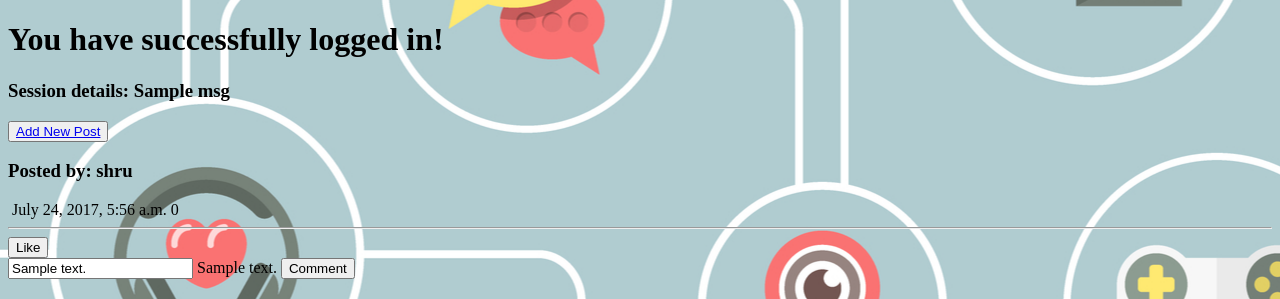
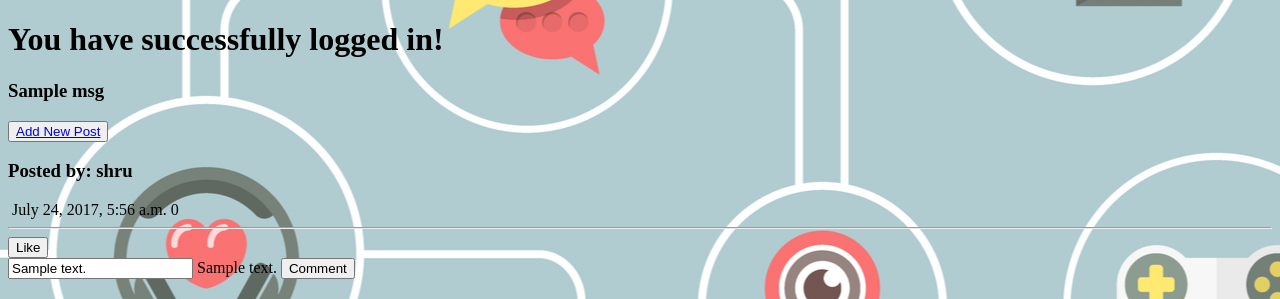
Before and after one commit to shruti9619/instaClone, a Django app: template myApp/templates/login_success.html in a window 1280 px wide. Shown: the top 299 px of the page. Run offline with Django 3.2, Linux system fonts and the light colour scheme; data comes from the database, SQL or seed files in the repository; tables that the repository leaves empty hold one stand-in row (values such as "Sample post"); the template is opened without the code that fills it: values that come from a table or form of the project are taken from there, most other values are stand-ins (such as "Sample title", 1, 10 or a date in 2020).

Commit message:
post added msg display successful

```diff
--- a/myApp/templates/login_success.html
+++ b/myApp/templates/login_success.html
@@ -8,7 +8,7 @@
 <body class="backgroundcol" style="background: url('{% static 'images/backgroundkids.jpg' %}') no-repeat center center fixed; ">
 <h1>You have successfully logged in!</h1>
 
-<h3>Session details: {{msg}}</h3>
+<h3>{{msg}}</h3>
 <button><a href="post/">Add New Post</a></button>
 
 {% for post in posts %}
--- a/myApp/views.py
+++ b/myApp/views.py
@@ -134,7 +134,7 @@ def post_view(request):
                     return render(request, 'post.html', {'msg': 'Failed to upload! Try again later'})
 
                 post.save()
-            return render(request,'login_success.html')
+            return render(request,'login_success.html',{'msg': 'Post added successfully!'})
     else:
         return redirect('/login/')
 
```
